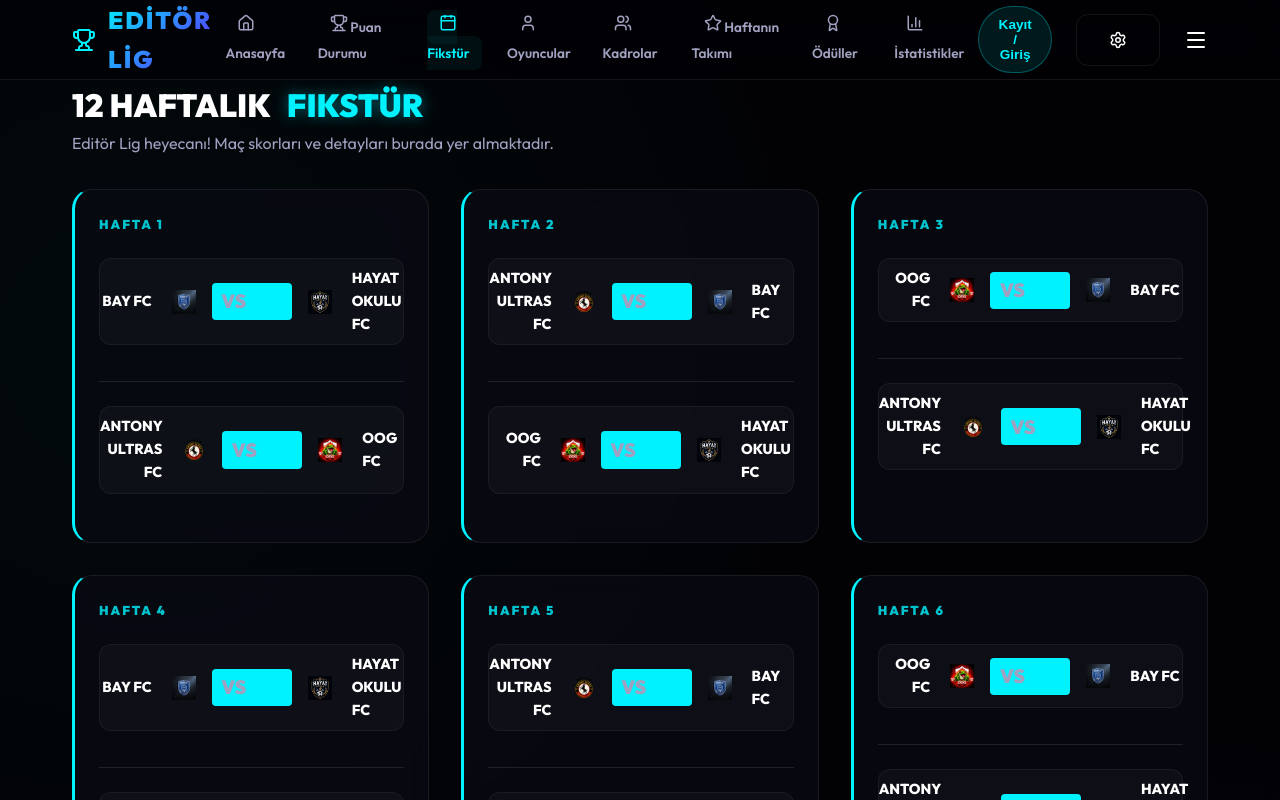
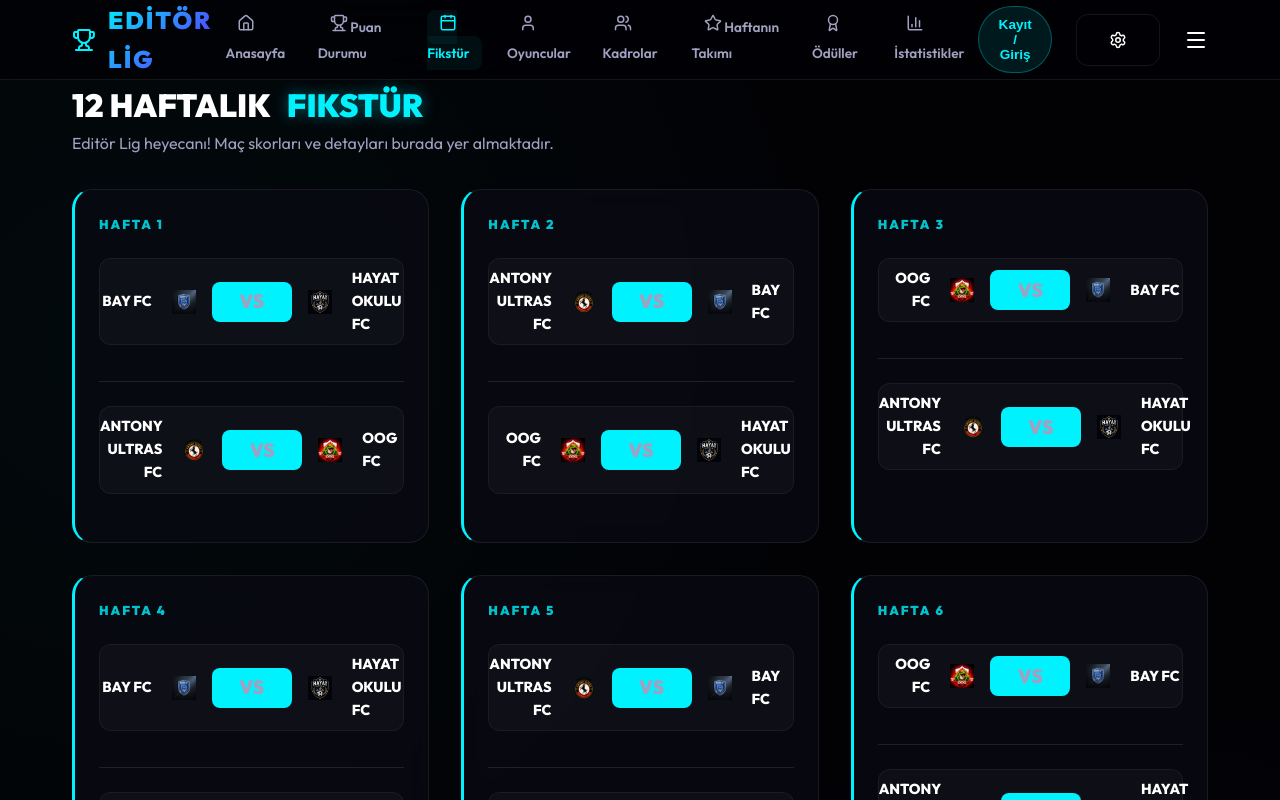
Before and after one commit to zeustrabzon61-collab/editor-lig-site, a React (Vite) app: page /fikstur in a window 1280 px wide. Shown: the top 800 px of the page. Built offline with nearby package versions, Linux system fonts and the light colour scheme.

Commit message:
Add files via upload

```diff
--- a/src/pages/FixturesPage.jsx
+++ b/src/pages/FixturesPage.jsx
@@ -100,7 +100,16 @@ const FixturesPage = () => {
                     <img src={getLogo(match.team1)} alt="" className="fixture-logo" onError={(e) => e.target.style.display = 'none'} style={{ margin: 0 }} />
                   </div>
 
-                  <div className="match-score" style={{ flex: '0 0 80px', fontSize: match.played ? '1.5rem' : '1.2rem', color: match.played ? '#00ffcc' : 'var(--text-secondary)' }}>
+                  <div className="match-score" style={{
+                    flex: '0 0 80px',
+                    height: '40px',
+                    display: 'flex',
+                    alignItems: 'center',
+                    justifyContent: 'center',
+                    fontSize: match.played ? '1.5rem' : '1.2rem',
+                    color: match.played ? '#ffffff' : 'var(--text-secondary)',
+                    borderRadius: '8px'
+                  }}>
                     {match.played ? `${match.score1} - ${match.score2}` : 'VS'}
                   </div>
 
```
